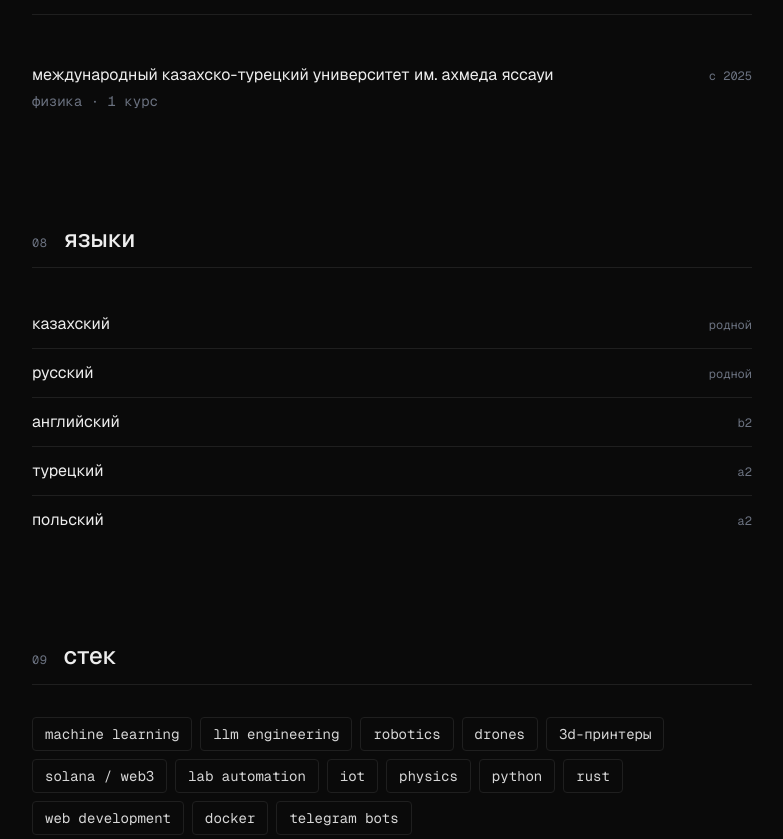
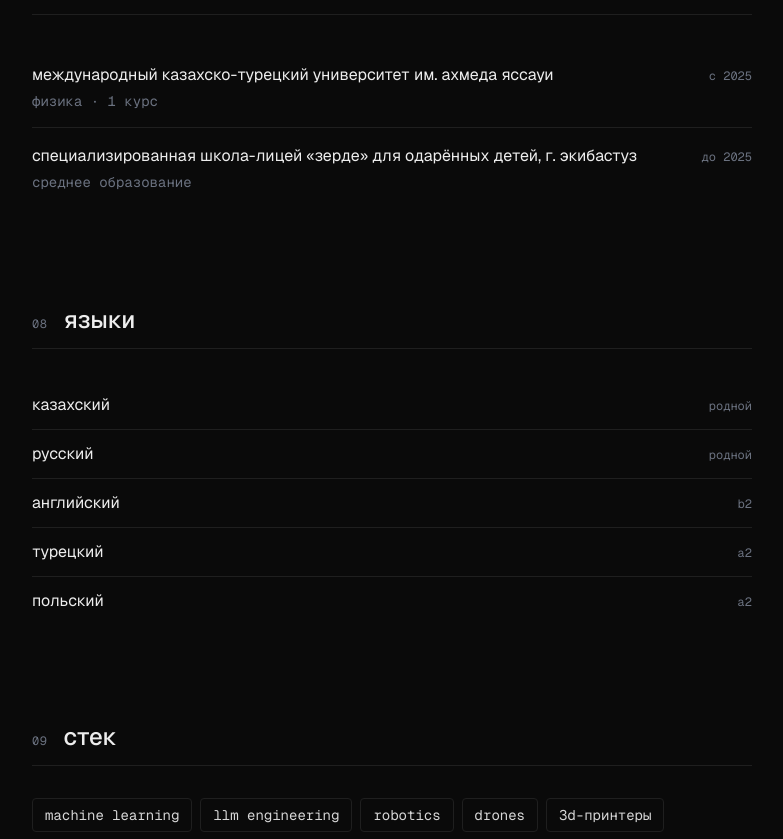
Before and after one commit to ekbmusk/portfolio, a Next.js app: page / in a window 1280 px wide. Shown: the part 3631-4470 px from the top of the page, without its empty margins (248-1031 px from the left). Built offline with nearby package versions, Linux system fonts and the light colour scheme.

Commit message:
feat: add school zerde to education

```diff
--- a/src/app/page.tsx
+++ b/src/app/page.tsx
@@ -147,6 +147,13 @@ const education = [
     program: "физика",
     level: "1 курс",
     period: "с 2025",
+  },
+  {
+    institution:
+      "специализированная школа-лицей «зерде» для одарённых детей, г. экибастуз",
+    program: "среднее образование",
+    level: "",
+    period: "до 2025",
   },
 ];
 
@@ -651,7 +658,7 @@ function Education() {
               </span>
             </div>
             <span className="text-sm text-muted lowercase font-mono">
-              {e.program} · {e.level}
+              {[e.program, e.level].filter(Boolean).join(" · ")}
             </span>
           </li>
         ))}
```
